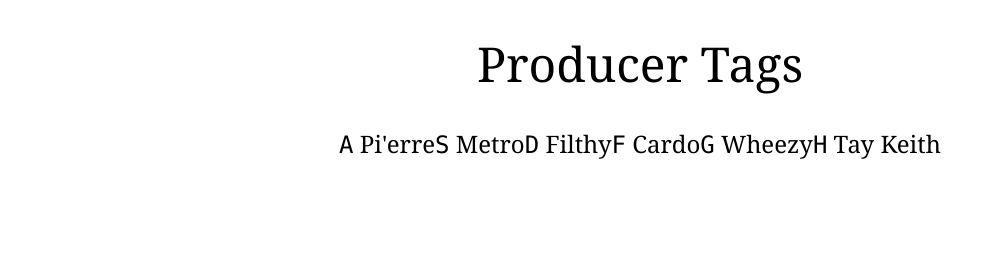
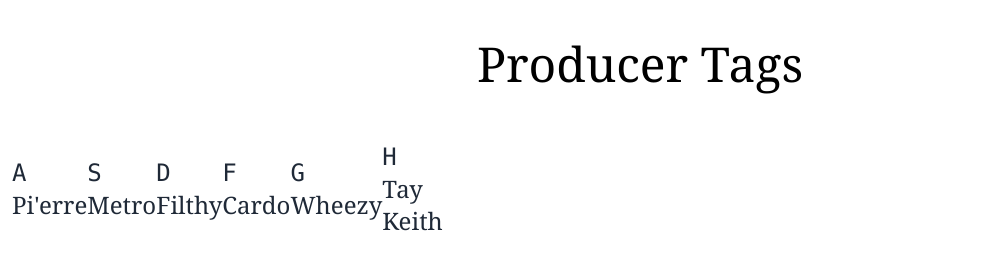
Before and after one commit to darkimpow/Js-Drum-Kit-, a plain HTML site: page index.html in a window 1280 px wide. Shown: the whole page, without its empty margins (0-990 px from the left). Drawn offline with nearby package versions, Linux system fonts and the light colour scheme.

Commit message:
updated grid for key organization line 12

```diff
--- a/index.html
+++ b/index.html
@@ -1,7 +1,6 @@
 <!DOCTYPE html>
 <html>
     <head>
-        <link href="https://cdn.jsdelivr.net/npm/daisyui@2.42.1/dist/full.css"/>
         <script src="https://cdn.tailwindcss.com"></script>
         <script src="app.js"></script>
     </head>
@@ -10,9 +9,9 @@
         <h2 class="text-black flex items-center justify-center w-12/12 p-10 text-5xl font-serif">Producer Tags</h2>
 
 
-<div class="text-black flex items-center justify-center w-12/12 text-2xl font-serif">
+<div class="text-black w-12/12 p-3 text-gray-800 grid grid-cols-4 gap-4 text-2xl font-serif">
 
-        <div class="keys flex items-center justify-between">
+        <div class="keys flex items-center">
             <div data-key="65" class="key">
             <kbd>A</kbd>
             <span class ="sound">Pi'erre</span>
@@ -58,20 +57,5 @@
 <audio data-key="65" src=""></audio>
 
 
-
-
-
-
-
-
-
-
-
-
-
-
-
-
-
     </body>
 </html>
```
